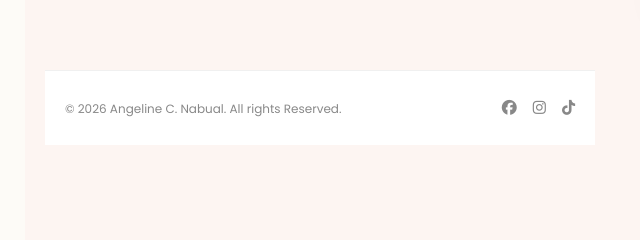
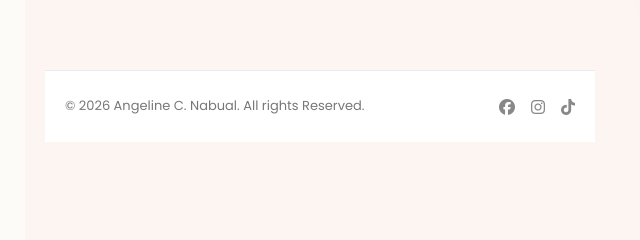
Before and after one commit to nabualangeline-dotcom/ange, a plain HTML site: page wd2/index.html in a window 1280 px wide. Shown: the part 3830-4070 px from the top of the page, 65-705 px from the left. Drawn offline with nearby package versions, Linux system fonts and the light colour scheme.

Commit message:
Update styles.css

```diff
--- a/wd2/styles.css
+++ b/wd2/styles.css
@@ -884,65 +884,46 @@ h1, h2, h3 {
 }
 
 /* ========================================
-   FOOTER
+   FOOTER (Clean White Style)
    ======================================== */
 .footer {
     padding: 25px 0;
-    background: #ffffff;
-    color: #888888;
-    font-size: 12px;
-    border-top: 1px solid var(--border, #eee);
+    background: #ffffff; /* Puti ang background para katulad sa unang pic */
+    color: #666666;
+    font-size: 13px;
+    border-top: 1px solid rgba(0, 0, 0, 0.08); /* Manipis na nahahating linya sa taas */
+    width: 100%;
 }
 
 .footer-container {
-    width: min(var(--max-width, 1100px), calc(100% - 40px));
-    margin: auto;
+    width: min(1100px, calc(100% - 40px));
+    margin: 0 auto;
     display: flex;
     align-items: center;
     justify-content: space-between;
 }
 
+.footer p {
+    margin: 0;
+    color: #777777;
+}
+
 .footer .social-links {
     display: flex;
     gap: 16px;
-    font-size: 15px;
+    align-items: center;
 }
 
 .footer .social-links a {
     color: #888888;
-    transition: color 0.2s;
+    font-size: 16px;
+    transition: color 0.2s ease, transform 0.2s ease;
+    display: flex;
+    align-items: center;
+    justify-content: center;
 }
 
 .footer .social-links a:hover {
-    color: #222222;
+    color: #a3823e; /* Mag-o-gold kapag itinutok ang cursor */
+    transform: translateY(-2px);
 }
-
-/* ========================================
-   RESPONSIVE DESIGN
-   ======================================== */
-@media (max-width: 800px) {
-    .skills-container,
-    .projects-layout,
-    .contact-container {
-        grid-template-columns: 1fr;
-        gap: 40px;
-    }
-
-    .hobbies-grid {
-        grid-template-columns: 1fr;
-    }
-
-    .skills-feature {
-        min-height: 300px;
-    }
-
-    .contact-text h2 {
-        font-size: 30px;
-    }
-
-    .footer-container {
-        flex-direction: column;
-        gap: 15px;
-        text-align: center;
-    }
-}
```
